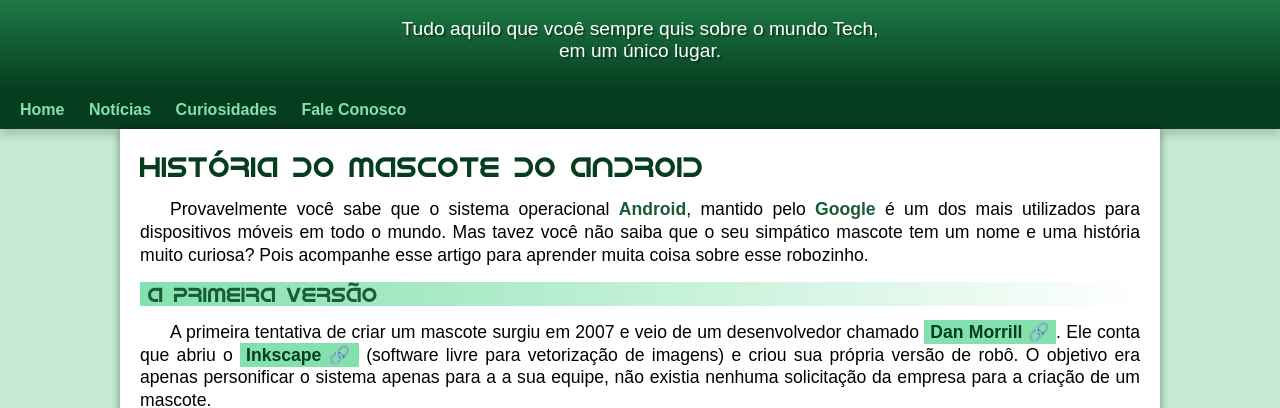
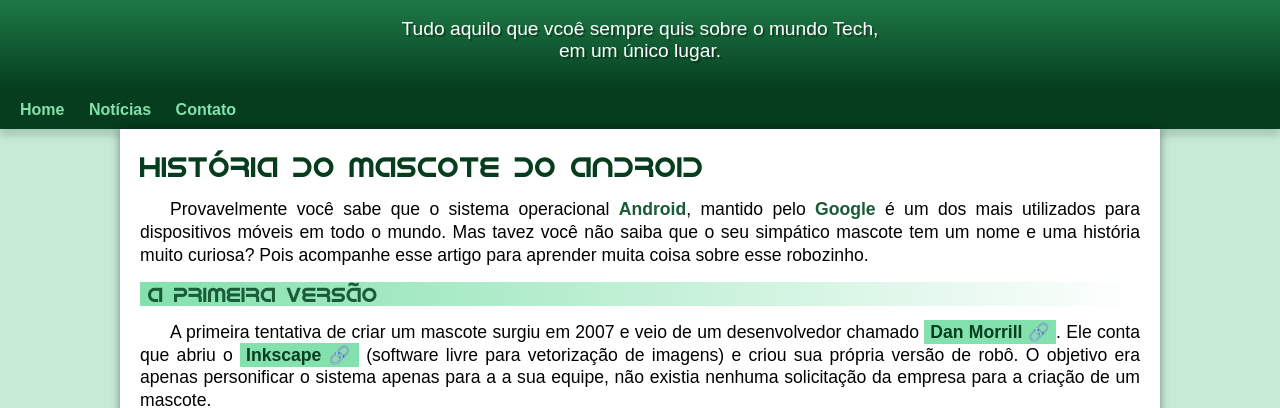
Before and after one commit to MoisesBarbosa1/projetoAndroid, a plain HTML site: page index.html.html in a window 1280 px wide. Shown: the part 89-497 px from the top of the page. Drawn offline with Linux system fonts and the light colour scheme.

Commit message:
problema de padding resolvido

```diff
--- a/estilo/style.css
+++ b/estilo/style.css
@@ -15,14 +15,14 @@
 
 :root {
   --cor0: #c5ebd6;
-  --cor1:#83e1ad;
-  --cor2:#3ddc84;
-  --cor3:#34b46e;
-  --cor4:#1a5c37;
+  --cor1: #83e1ad;
+  --cor2: #3ddc84;
+  --cor3: #34b46e;
+  --cor4: #1a5c37;
   --cor5: #063d1e;
 
   --fonte-padrao: Arial, Verdana, Helvetica, sans-serif;
-  --fonte-destaque:'Bebas Neue', 'cursive';
+  --fonte-destaque: 'Bebas Neue', 'cursive';
   --font-android: 'Android', sans-serif;
 }
 
@@ -48,7 +48,7 @@ header > h1 {
   font-family: var(--fonte-destaque);
   margin-bottom: 20px;
   font-size: 3em;
-  text-shadow: 2px 2px 0px rgba(0, 0, 0,0.267);
+  text-shadow: 2px 2px 0px rgba(0, 0, 0, 0.267);
   font-weight: normal;
 }
 
@@ -60,8 +60,8 @@ header > p {
   margin: auto;
   padding-left: 10px;
   padding-right: 10px;
-  text-shadow: 2px 2px 0px rgba(0, 0, 0,0.315);
-  margin-bottom: 20px;
+  text-shadow: 2px 2px 0px rgba(0, 0, 0, 0.315);
+  padding-bottom: 20px;
 }
 
 nav {
@@ -75,10 +75,10 @@ nav > a {
   padding: 10px;
   text-decoration: none;
   font-weight: bold;
-  transition-duration: .5s;
+  transition-duration: 0.5s;
 }
 
-nav > a:hover{
+nav > a:hover {
   background-color: var(--cor3);
   color: var(--cor4);
 }
@@ -90,7 +90,7 @@ main {
   background-color: white;
   padding: 20px;
   margin-bottom: 30px;
-  box-shadow: 0px 0px 10px rgba(0, 0, 0,0.418);
+  box-shadow: 0px 0px 10px rgba(0, 0, 0, 0.418);
   border-bottom-left-radius: 10px;
   border-bottom-right-radius: 10px;
 }
@@ -141,7 +141,7 @@ main a:hover {
   color: var(--cor4);
 }
 
-main img.pequena{
+main img.pequena {
   max-width: 350px;
   display: block;
   margin: auto;
--- a/index.html.html
+++ b/index.html.html
@@ -18,8 +18,7 @@
     <nav>
       <a href="#">Home</a>
       <a href="#">Notícias</a>
-      <a href="#">Curiosidades</a>
-      <a href="#">Fale Conosco</a>
+      <a href="#">Contato</a>
     </nav>
 
     <main>
```
Lines whose indentation alone changed are shown as unchanged.
